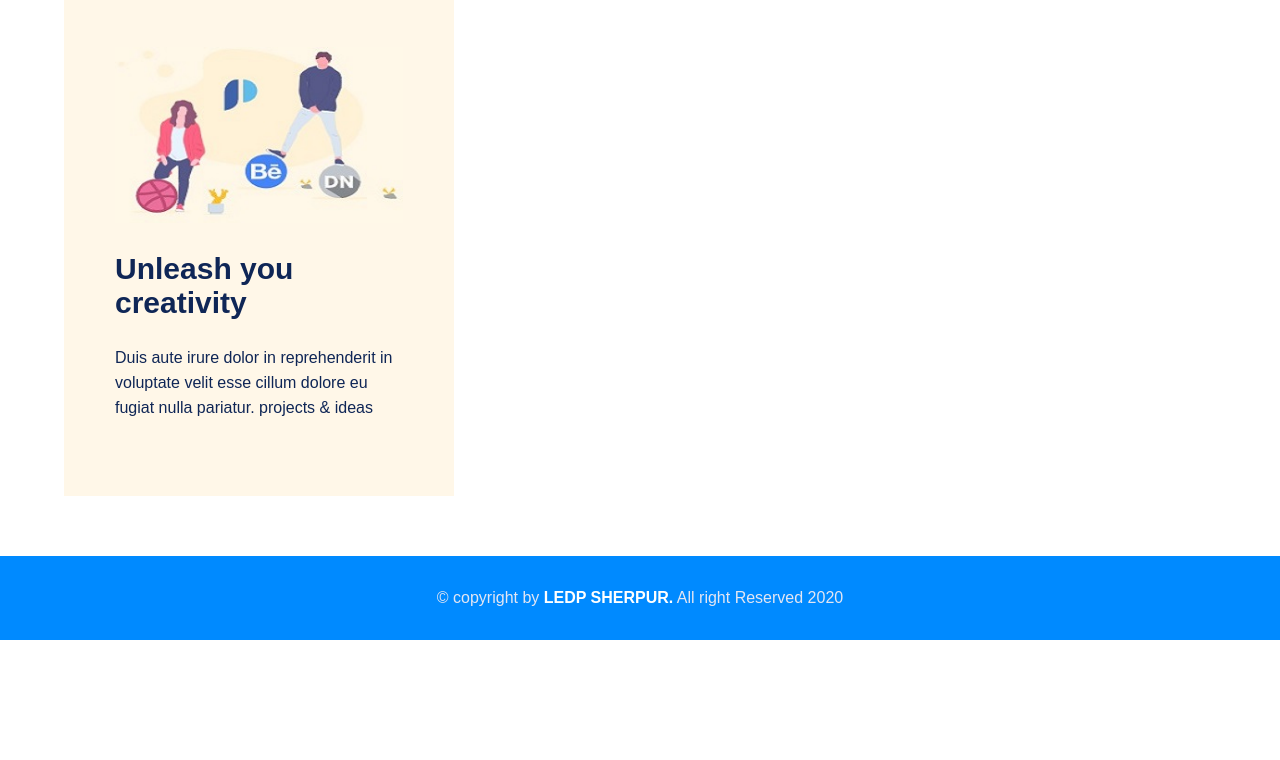
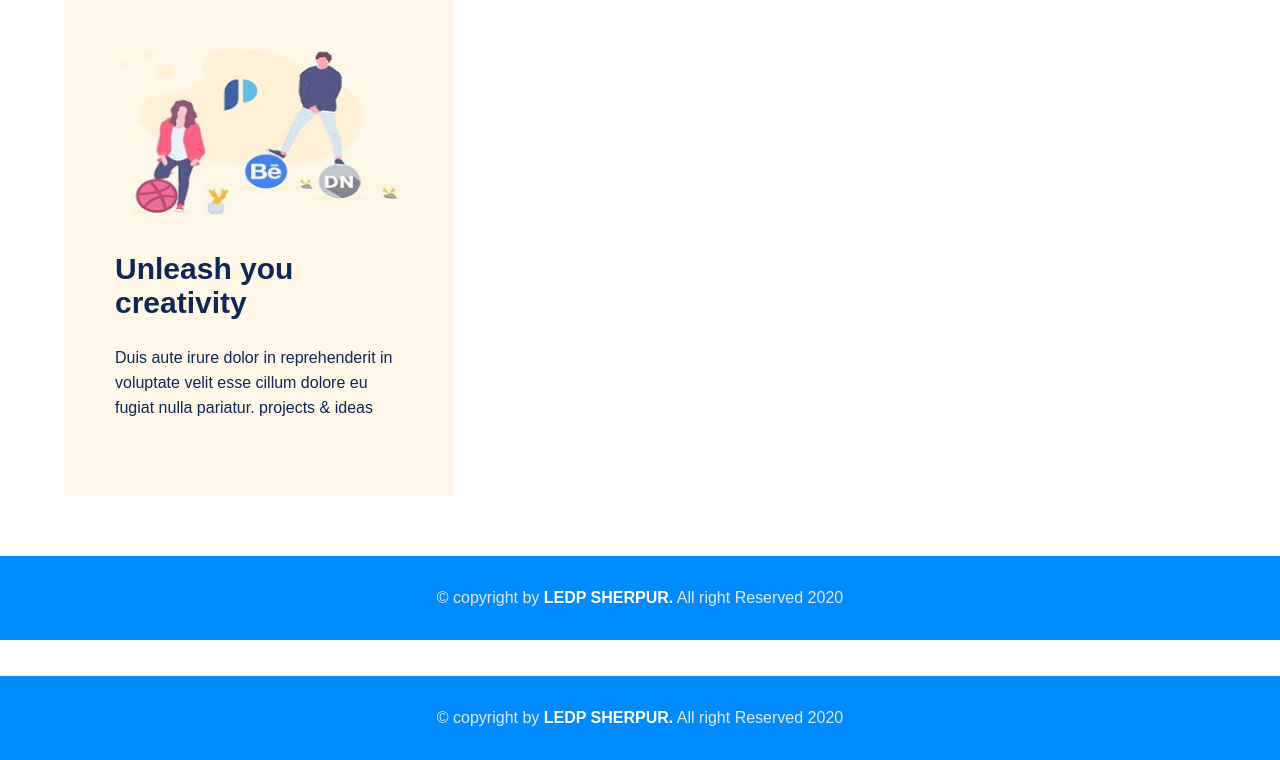
Before and after one commit to meheviensumona/quick-8, a plain HTML site: page index.html in a window 1280 px wide. Shown: the part 1752-2512 px from the top of the page. Before the commit the page ends 2392 px from the top, so only its background shows below. Drawn offline with Linux system fonts and the light colour scheme.

Commit message:
first commit

```diff
--- a/index.html
+++ b/index.html
@@ -111,5 +111,13 @@
         </div>
     </footer>
     <!-- and footer -->
+<br> <br>
+     <!-- start footer -->
+     <footer>
+        <div class="container_4">
+            <p class="f_p">&copy; copyright by <b>LEDP SHERPUR.</b>  All right Reserved 2020</p>
+        </div>
+    </footer>
+    <!-- and footer -->
 </body>
 </html>
```
